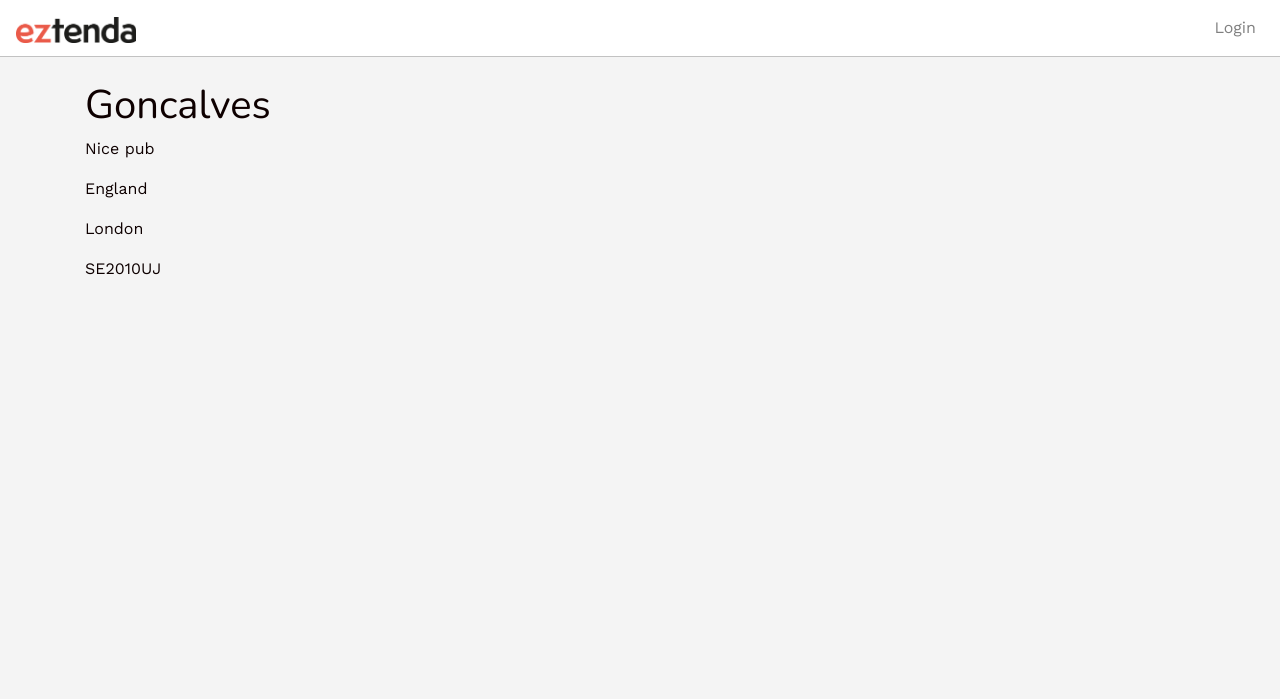
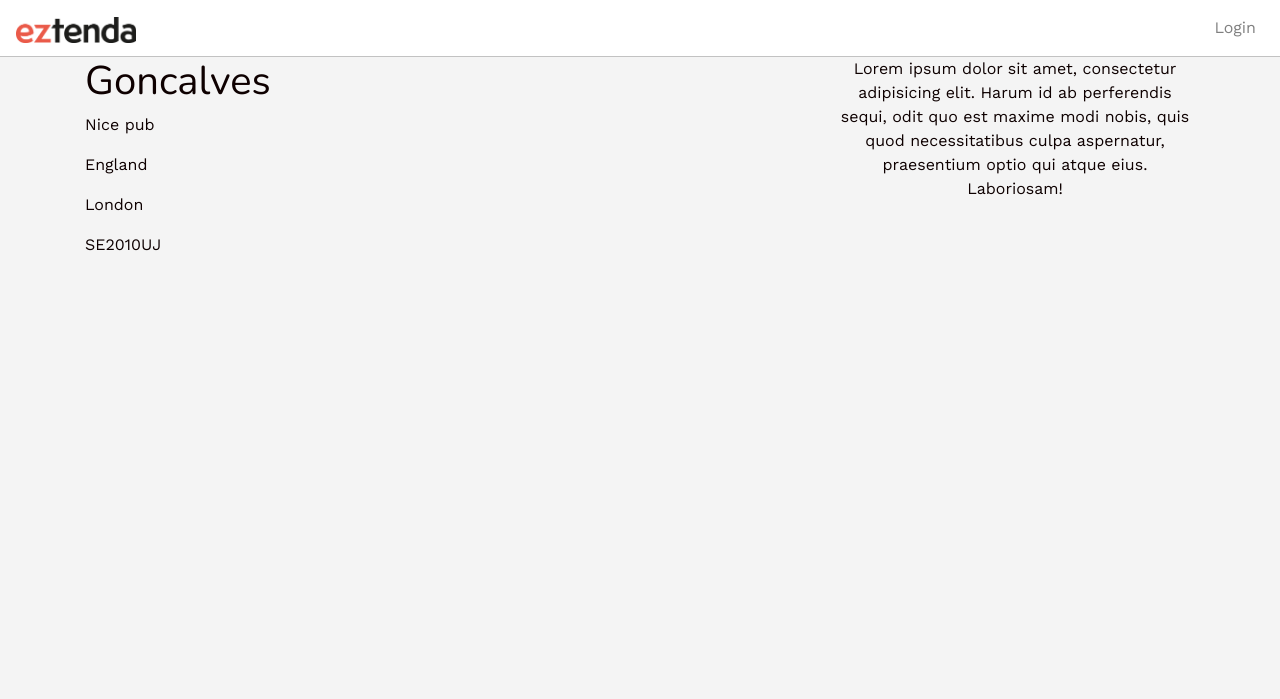
Before and after one commit to Lmusilek/eztenda, a Rails app: page /venues/1 in a window 1280 px wide. Shown: the top 699 px of the page. Run offline with Rails 7, Linux system fonts and the light colour scheme; data comes from the database, SQL or seed files in the repository; style sheets or scripts are compiled from the project's sources; some libraries are stand-ins or nearby versions.

Commit message:
added flex box to show page

```diff
--- a/app/assets/stylesheets/pages/_index.scss
+++ b/app/assets/stylesheets/pages/_index.scss
@@ -1,2 +1,3 @@
 // Import page-specific CSS files here.
 @import "home";
+@import "show";
--- /dev/null
+++ b/app/assets/stylesheets/pages/_show.scss
@@ -0,0 +1,21 @@
+.body-flex {
+  display: flex;
+}
+
+.flex-left {
+  flex: 70%;
+  max-width: 650px;
+  margin-right: 100px;
+}
+
+.flex-right {
+  flex: 30%;
+  text-align: center;
+}
+
+.flex-right p {
+  margin-bottom: 5px;
+  padding: 10px;
+  border-bottom: 1px solid lightgray;
+  font-size: 15px;
+}
--- a/app/views/venues/show.html.erb
+++ b/app/views/venues/show.html.erb
@@ -1,4 +1,6 @@
-<div class="container mt-4">
+<div class ="container">
+  <div class ="body-flex">
+    <div class="flex-left">
       <h1><%= @venue.venue_name %></h1>
         <p><%= @venue.description %></p>
         <p><%= @venue.region %></p>
@@ -10,3 +12,12 @@
           <%= link_to "Delete", venue_path(@venue), class: 'mt-4  btn btn-secondary', method: :delete, data: { confirm: 'Are you sure that you want to delete this venue?' } %>
         <% end %>
     </div>
+
+    <div class="flex-right">
+    Lorem ipsum dolor sit amet, consectetur adipisicing elit. Harum id ab perferendis sequi,
+    odit quo est maxime modi nobis, quis quod necessitatibus culpa aspernatur, praesentium
+    optio qui atque eius. Laboriosam!
+    </div>
+
+  </div>
+</div>
```
Lines whose indentation alone changed are shown as unchanged.
